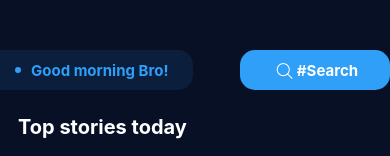
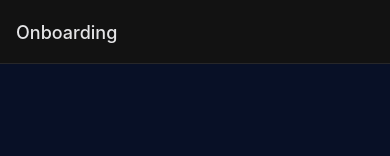
Before and after one commit to NatumDijital/FinancialApp, a React Native app: screen /Onboarding in a window 390 px wide. Shown: the top 156 px of the page. Built offline with nearby package versions, Linux system fonts and the light colour scheme; what expo-linking would draw is missing.

Commit message:
onboarding page added to the project

```diff
--- a/navigation/LinkingConfiguration.ts
+++ b/navigation/LinkingConfiguration.ts
@@ -34,6 +34,7 @@ const linking: LinkingOptions<RootStackParamList> = {
       },
       Modal: 'modal',
       NotFound: '*',
+      Onboarding: 'onboarding',
     },
   },
 };
--- a/navigation/index.tsx
+++ b/navigation/index.tsx
@@ -19,6 +19,7 @@ import HomeScreen from '../screens/HomeScreen';
 import { RootStackParamList, RootTabParamList, RootTabScreenProps } from '../types';
 import LinkingConfiguration from './LinkingConfiguration';
 import SettingsScreen from '../screens/SettingScreen';
+import OnboardingScreen from '../screens/OnboardingScreen';
 
 const MyTheme = {
   dark: true,
@@ -47,6 +48,7 @@ const Stack = createNativeStackNavigator<RootStackParamList>();
 function RootNavigator() {
   return (
     <Stack.Navigator>
+      <Stack.Screen name="Onboarding" component={OnboardingScreen}/>
       <Stack.Screen name="Root" component={BottomTabNavigator} options={{ headerShown: false }} />
       <Stack.Screen name="NotFound" component={NotFoundScreen} options={{ title: 'Oops!' }} />
       <Stack.Group screenOptions={{ presentation: 'modal' }}>
--- /dev/null
+++ b/screens/OnboardingScreen.tsx
@@ -0,0 +1,16 @@
+import { StyleSheet, TouchableOpacity } from 'react-native';
+
+import { Text, View } from '../components/Themed';
+import { RootStackScreenProps } from '../types';
+
+export default function OnboardingScreen({ navigation }: RootStackScreenProps<'Onboarding'>) {
+  return (
+    <View>
+
+    </View>
+  );
+}
+
+const styles = StyleSheet.create({
+
+});
--- a/types.tsx
+++ b/types.tsx
@@ -17,6 +17,7 @@ export type RootStackParamList = {
   Root: NavigatorScreenParams<RootTabParamList> | undefined;
   Modal: undefined;
   NotFound: undefined;
+  Onboarding: undefined;
 };
 
 export type RootStackScreenProps<Screen extends keyof RootStackParamList> = NativeStackScreenProps<
```
